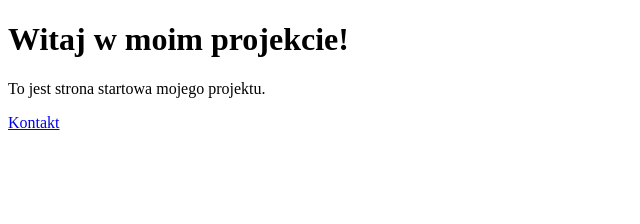
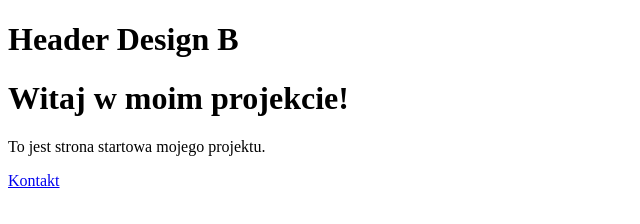
Before and after one commit to wipzon/projekt, a plain HTML site: page index.html in a window 1280 px wide. Shown: the whole page, without its empty margins (0-640 px from the left). Drawn offline with Linux system fonts and the light colour scheme.

Commit message:
Modified header DesignB

```diff
--- a/index.html
+++ b/index.html
@@ -4,6 +4,9 @@
         <title>Mój Projekt</title>
     </head>
     <body>
+        <header>
+            <h1>Header Design B</h1>
+        </header>
         <h1>Witaj w moim projekcie!</h1>
         <p>To jest strona startowa mojego projektu.</p>
         <nav>
```
